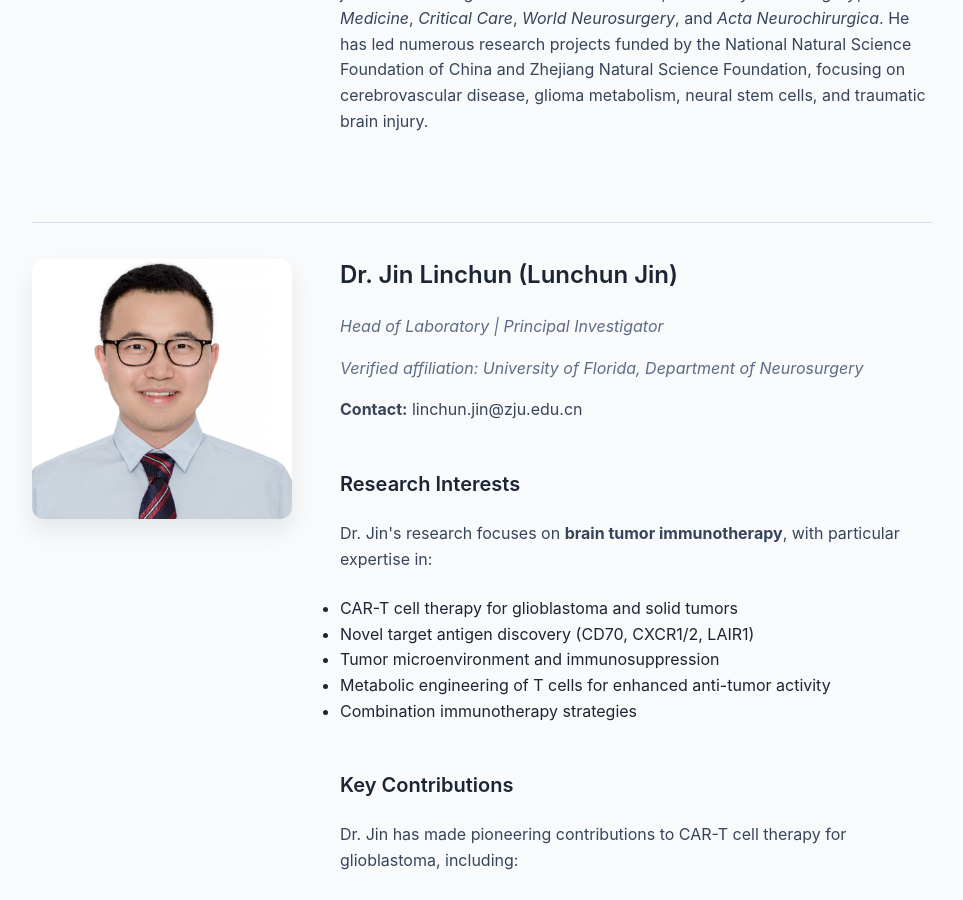
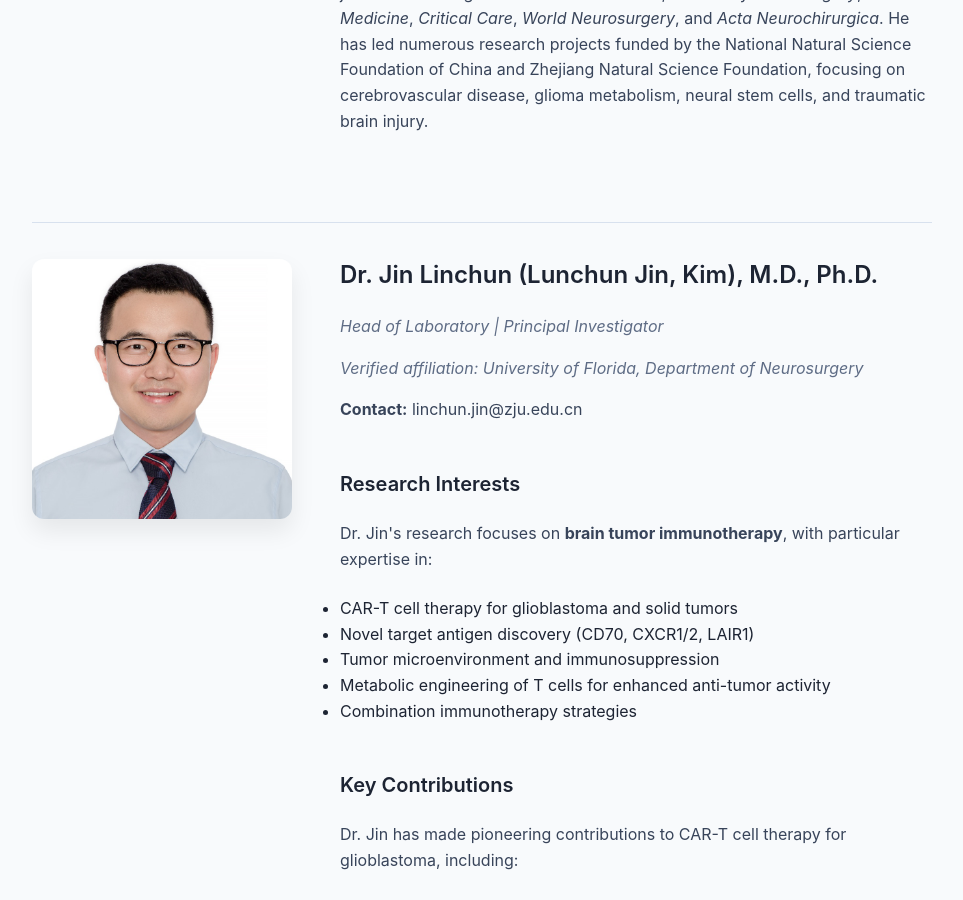
Before and after one commit to Zhan-JinLab/Zhan-JinLab.github.io, a Jekyll site: the page built from leaders.md, in a window 1280 px wide and 900 px high, scrolled down 2313 px. Shown: the whole window, without its empty margins (158-1121 px from the left). Built offline with Jekyll 4.4.1, drawn with Linux system fonts in a browser that asks for light colours.

Commit message:
Update Dr. Jin Linchun name/title with credentials

```diff
--- a/leaders.md
+++ b/leaders.md
@@ -73,7 +73,7 @@ subtitle: Leadership in neurosurgery, neuro-oncology, and tumor immunotherapy
         <img src="{{ '/assets/images/JinLinchun.jpg' | relative_url }}" alt="Dr. Jin Linchun portrait">
     </div>
     <div class="profile-body">
-        <h3>Dr. Jin Linchun (Lunchun Jin)</h3>
+        <h3>Dr. Jin Linchun (Lunchun Jin, Kim), M.D., Ph.D.</h3>
         <p class="title">Head of Laboratory | Principal Investigator</p>
         <p class="title">Verified affiliation: University of Florida, Department of Neurosurgery</p>
         <p><strong>Contact:</strong> linchun.jin@zju.edu.cn</p>
```
